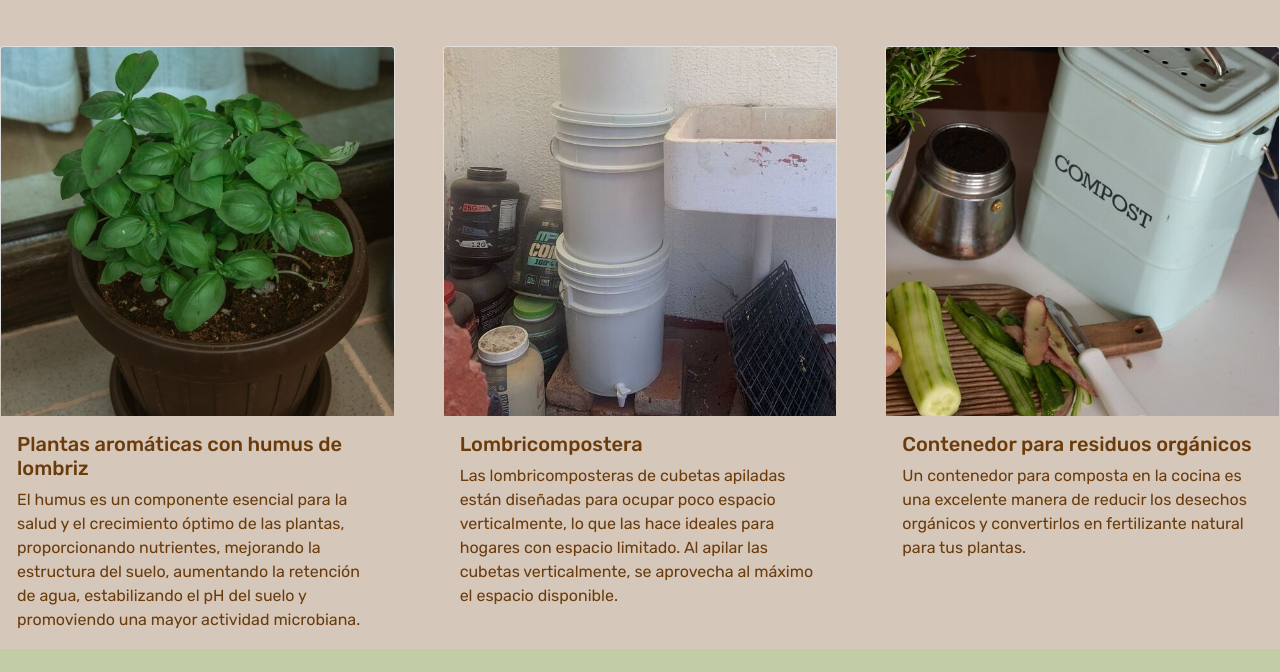
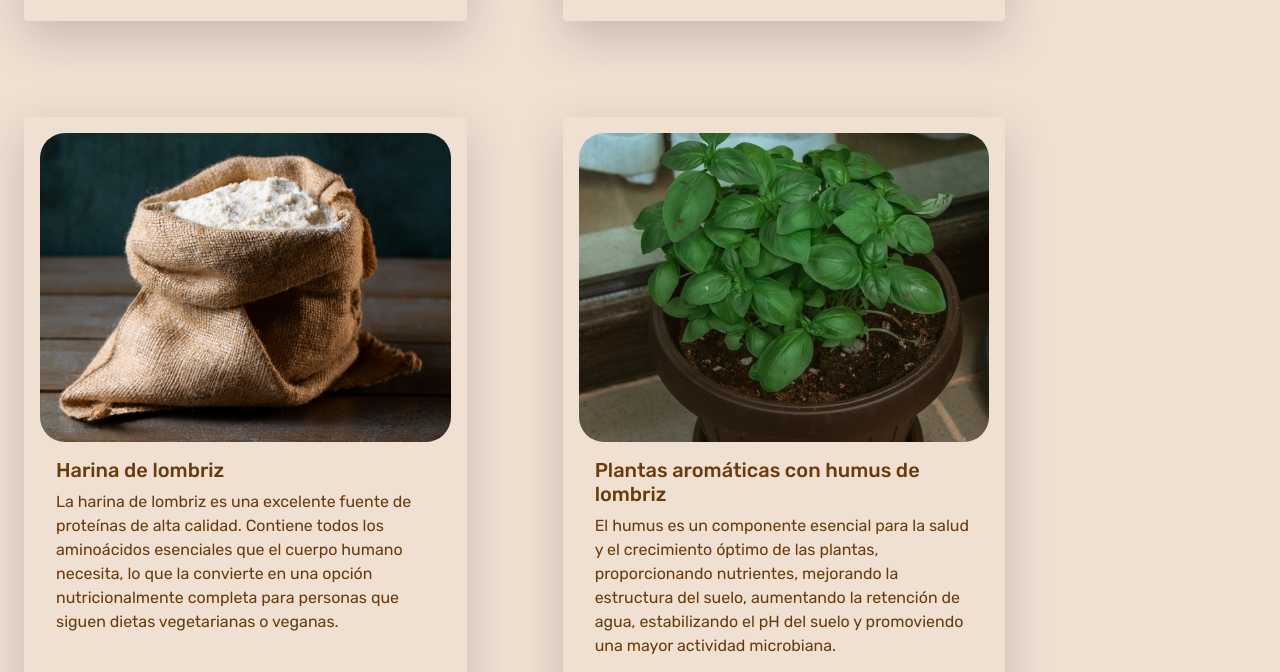
Before and after one commit to Luisa-G/lombrices_53805, a website: page pages/galeria.html in a window 1280 px wide. Shown: the part 780-1452 px from the top of the page. Drawn offline with Linux system fonts and the light colour scheme.

Commit message:
con mixin y map

```diff
--- a/pages/galeria.html
+++ b/pages/galeria.html
@@ -46,54 +46,66 @@
                 <h1 class="tituloPagina pt-2 pb-2 mb-3">Galería de nuestros productos</h1>
             </div>
             <div class="row row-cols-1 row-cols-md-3 g-5">
-                <div class="col">
+                <div class="col bordesGaleria shadow-lg p-3 m-5 rounded ">
                     <div class="card h-50">
-                        <img src="../assets/img/costal.jpg" class="card-img-top" alt="Persona utilizando una pala para echar tierra en un costal" loading="lazy">
+                        <div class="contenedorImagen">
+                            <img src="../assets/img/costal.jpg" alt="Persona utilizando una pala para echar tierra en un costal" loading="lazy">
+                        </div>
                         <div class="card-body">
                             <h5 class="card-title">Costal de humus</h5>
                             <p class="card-text">El humus, el producto final de la lombricomposta y otros procesos de descomposición orgánica, es un valioso recurso para el suelo y las plantas.</p>
                         </div>
                     </div>
                 </div>
-                <div class="col">
+                <div class="col bordesGaleria shadow-lg p-3 m-5 rounded">
                     <div class="card h-50">
-                        <img src="../assets/img/lombrices.jpg" class="card-img-top" alt="Pala con lombrices encima, colocanda arriba de tierra" loading="lazy">
+                        <div class="contenedorImagen">
+                            <img src="../assets/img/lombrices.jpg" alt="Pala con lombrices encima, colocanda arriba de tierra" loading="lazy">
+                        </div>
                         <div class="card-body">
                             <h5 class="card-title">Grupo de lombrices</h5>
                             <p class="card-text">Las lombrices excavan túneles en el suelo mientras se mueven, lo que mejora su estructura y promueve una mejor aireación. Estos túneles también facilitan el drenaje del agua, previniendo la compactación del suelo y permitiendo que las raíces de las plantas se extiendan más fácilmente.</p>
                         </div>
                     </div>
                 </div>
-                <div class="col">
+                <div class="col bordesGaleria shadow-lg p-3 m-5 rounded">
                     <div class="card h-50">
-                        <img src="../assets/img/harina.jpg" class="card-img-top" alt="Saco con harina de lombriz" loading="lazy">
+                        <div class="contenedorImagen">
+                            <img src="../assets/img/harina.jpg" alt="Saco con harina de lombriz" loading="lazy">
+                        </div>
                         <div class="card-body">
                             <h5 class="card-title">Harina de lombriz</h5>
                             <p class="card-text">La harina de lombriz es una excelente fuente de proteínas de alta calidad. Contiene todos los aminoácidos esenciales que el cuerpo humano necesita, lo que la convierte en una opción nutricionalmente completa para personas que siguen dietas vegetarianas o veganas.</p>
                         </div>
                     </div>
                 </div>
-                <div class="col">
+                <div class="col bordesGaleria shadow-lg p-3 m-5 rounded">
                     <div class="card h-50">
-                        <img src="../assets/img/albahaca.jpg" class="card-img-top" alt="Maceta con una planta de albahaca" loading="lazy">
+                        <div class="contenedorImagen">
+                            <img src="../assets/img/albahaca.jpg" alt="Maceta con una planta de albahaca" loading="lazy">
+                        </div>
                         <div class="card-body">
                             <h5 class="card-title">Plantas aromáticas con humus de lombriz</h5>
                             <p class="card-text">El humus es un componente esencial para la salud y el crecimiento óptimo de las plantas, proporcionando nutrientes, mejorando la estructura del suelo, aumentando la retención de agua, estabilizando el pH del suelo y promoviendo una mayor actividad microbiana.</p>
                         </div>
                     </div>
                 </div>
-                <div class="col">
+                <div class="col bordesGaleria shadow-lg p-3 m-5 rounded">
                     <div class="card h-50">
-                        <img src="../assets/img/lombricompostera.jpeg" class="card-img-top" alt="Pila de tres cubetas, que se usan como lombricomposteras" loading="lazy">
+                        <div class="contenedorImagen">
+                            <img src="../assets/img/lombricompostera.jpeg" alt="Pila de tres cubetas, que se usan como lombricomposteras" loading="lazy">
+                        </div>
                         <div class="card-body">
                             <h5 class="card-title">Lombricompostera</h5>
                             <p class="card-text"> Las lombricomposteras de cubetas apiladas están diseñadas para ocupar poco espacio verticalmente, lo que las hace ideales para hogares con espacio limitado. Al apilar las cubetas verticalmente, se aprovecha al máximo el espacio disponible.</p>
                         </div>
                     </div>
                 </div>
-                <div class="col">
+                <div class="col bordesGaleria shadow-lg p-3 mb-5 rounded">
                     <div class="card h-50">
-                        <img src="../assets/img/contenedorjpg.jpg" class="card-img-top" alt="Tabla de picar con verduras encima, una planta a un lado y al otro, un contenedor metálico para composta" loading="lazy">
+                        <div class="contenedorImagen">
+                            <img src="../assets/img/contenedorjpg.jpg" alt="Tabla de picar con verduras encima, una planta a un lado y al otro, un contenedor metálico para composta" loading="lazy">
+                        </div>
                         <div class="card-body">
                             <h5 class="card-title">Contenedor para residuos orgánicos</h5>
                             <p class="card-text">Un contenedor para composta en la cocina es una excelente manera de reducir los desechos orgánicos y convertirlos en fertilizante natural para tus plantas.</p>
--- a/scss/_footer.scss
+++ b/scss/_footer.scss
@@ -14,8 +14,8 @@ footer{
         }
     }
     .logo{
-        padding-top: $t-10px;
-        width: $t-60px;
+        padding-top: map-get($sizes,diez);
+        width: map-get($sizes,60);
     }
     .fa-instagram{
         color:rgb(245, 18, 107);
--- a/scss/_header.scss
+++ b/scss/_header.scss
@@ -3,8 +3,8 @@
 .bgNav{
     background-color: $color-fondo-verde;
     .logo{
-        padding-top: $t-10px;
-        width: $t-60px;
+        padding-top: map-get($sizes,diez);
+        width: map-get($sizes,60);
         margin-left: 15px;
     }
     .navbar-nav{
--- /dev/null
+++ b/scss/_main_galeria.scss
@@ -0,0 +1,21 @@
+
+
+.bordesGaleria{
+    @include bordesGaleria(thick,$color-fondo-claro);
+    .card{
+        background-color: $color-fondo-claro;
+        border: none;
+        .contenedorImagen{
+            width:100%;
+            height:100%;
+            justify-content: center;
+            background-color: $color-fondo-claro;
+            img{
+                width:100%;
+                height:100%;
+                object-fit: cover;
+                border-radius: 25px;
+            }
+        }
+    }
+}
--- /dev/null
+++ b/scss/_mediaqueries.scss
@@ -0,0 +1,7 @@
+
+@media screen and (max-width: 768px){
+    .videoSize{
+        max-width: 400px;
+        height: auto;
+    }
+}
--- a/scss/_mixins.scss
+++ b/scss/_mixins.scss
@@ -0,0 +1,6 @@
+@mixin bordesGaleria($grueso,$color){
+    border-width:$grueso;
+    border-color:$color;
+    border-radius: 25px;
+    padding: 20px;
+}
--- a/scss/_utilitarias.scss
+++ b/scss/_utilitarias.scss
@@ -1,6 +1,6 @@
 
 
 .tituloPagina{
-    background-color: $color-fondo-claro;
+    background-color: $color-fondo-titulo;
     text-align: center;
 }
--- a/scss/_variables.scss
+++ b/scss/_variables.scss
@@ -1,3 +1,4 @@
+
 
 
 
@@ -5,7 +6,15 @@ $color-principal:#6B3B0B;
 $color-secundario:#A3570A;
 $color-terciario:#66dd98;
 $color-fondo-verde:#C2CDA5;
-$color-fondo-claro:#D5C7B9;
+$color-fondo-claro:#EFE0D2;
+$color-fondo-titulo:#D5C7B9;
 
-$t-10px:10px;
-$t-60px:60px;
+
+$sizes:(
+    diez:10px,
+    veinte:20px,
+    treinta:30px,
+    40:40px,
+    50:50px,
+    60:60px
+)
--- a/scss/estilos.scss
+++ b/scss/estilos.scss
@@ -1,32 +1,10 @@
 
 @import 'variables';
-
+@import 'mixins';
 @import 'reset';
+@import 'utilitarias';
 @import 'header';
 @import 'main_index';
+@import 'main_galeria';
 @import 'footer';
-@import 'utilitarias';
-
-
-
-
-
-
-/*estilos galeria*/
-
-.card-img-top{
-    width: 100%;
-    height: auto;
-    object-fit: cover;
-}
-
-
-
-/*estilos tamaño de video en mobile*/
-
-@media screen and (max-width: 768px){
-    .videoSize{
-        max-width: 400px;
-        height: auto;
-    }
-}
+@import 'mediaqueries';
```
Also changed, not shown: css/estilos.css, 1 other file.
